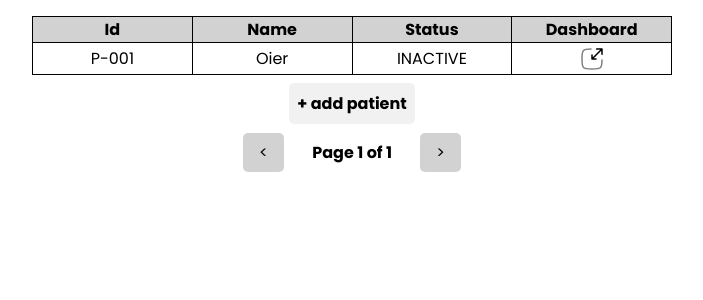
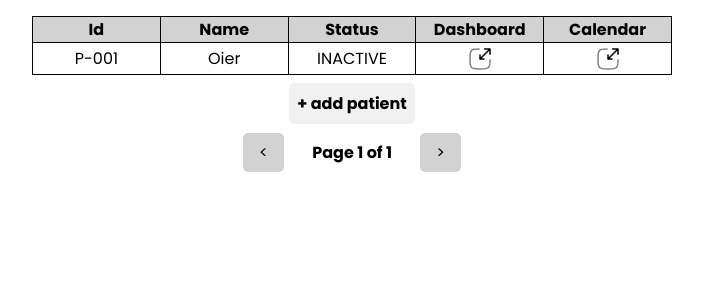
Before and after one commit to MiguelAchaD/IoT, a Django app: page /patients/ in a window 1280 px wide. Shown: the part 48-348 px from the top of the page, without its empty margins (288-991 px from the left). Run offline with Django 5.2, Linux system fonts and the light colour scheme; a user stored in the database is signed in; data comes from the database, SQL or seed files in the repository.

Commit message:
calendariointegrado

```diff
--- a/Server/Server/urls.py
+++ b/Server/Server/urls.py
@@ -27,5 +27,5 @@ urlpatterns = [
     path('login/', login, name="login"),
     path('register/', register, name="register"),
     path('', home, name="home"),
-    path('reuniones/', lista_reuniones, name='lista_reuniones')
+    path('calendar/', lista_reuniones, name='calendar')
 ]
--- a/Server/ServerApp/static/css/patients.css
+++ b/Server/ServerApp/static/css/patients.css
@@ -23,7 +23,7 @@
 }
 
 #table-column-name th {
-    width: 25%;
+    width: 20%;
 }
 
 .table-row {
@@ -67,6 +67,16 @@
 }
 
 .dashboard-link img {
+    height: 1.5em;
+}
+
+.calendar-link {
+    display: flex;
+    align-items: center;
+    justify-content: center;
+}
+
+.calendar-link img {
     height: 1.5em;
 }
 
--- a/Server/ServerApp/templates/patients.html
+++ b/Server/ServerApp/templates/patients.html
@@ -18,6 +18,7 @@
             <th>Name</th>
             <th>Status</th>
             <th>Dashboard</th>
+            <th>Calendar</th>
         </tr>
         {% for patient in page_obj %}
         <tr class="table-row">
@@ -26,6 +27,11 @@
             <td>{{ patient.status }}</td>
             <td>
                 <a class="dashboard-link" href="{% url 'dashboard' patient.public_id %}">
+                    <img src="{% static 'images/icons/redirect-light.svg' %}" alt="">
+                </a>
+            </td>
+            <td>
+                <a class="calendar-link" href="{% url 'calendar' %}">
                     <img src="{% static 'images/icons/redirect-light.svg' %}" alt="">
                 </a>
             </td>
```
